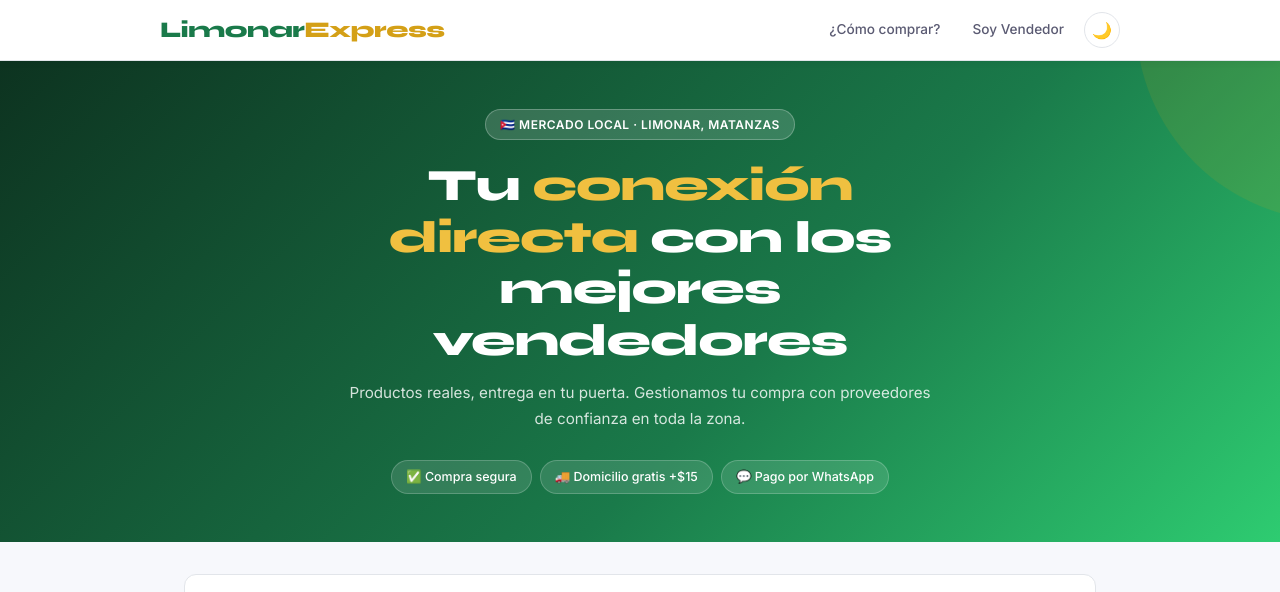
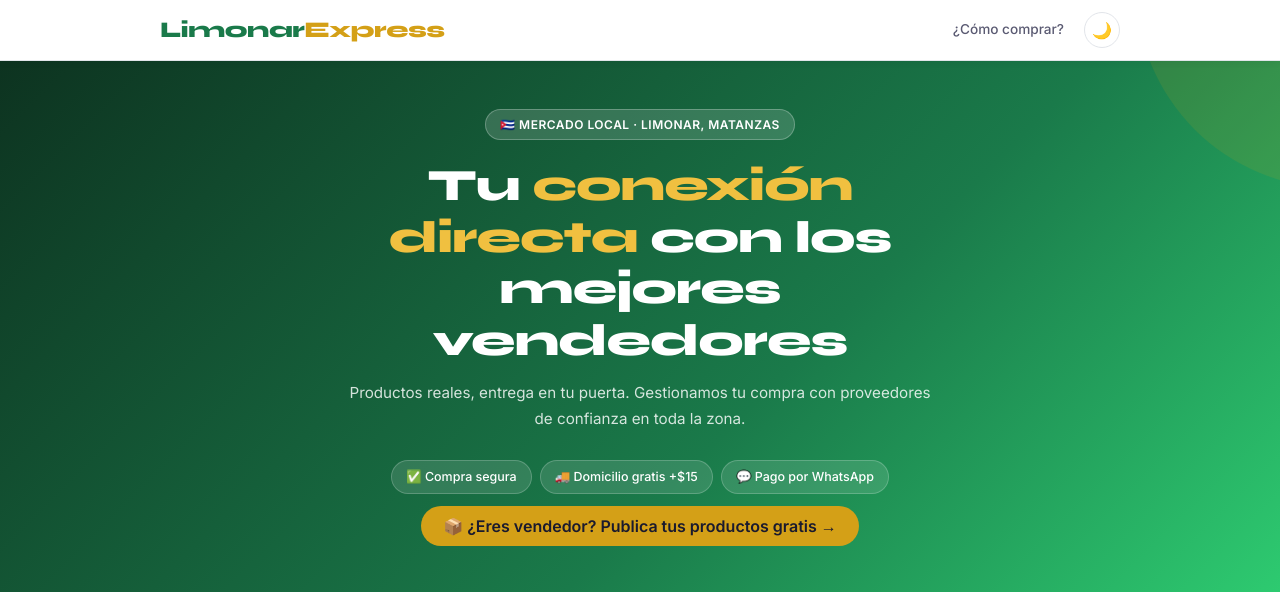
Before and after one commit to daxielm-gif/limonar-express-web, a website: page public/index.html in a window 1280 px wide. Shown: the top 592 px of the page. Drawn offline with Linux system fonts and the light colour scheme; no server answers.

Commit message:
Update index.html

```diff
--- a/public/index.html
+++ b/public/index.html
@@ -14,7 +14,6 @@
         <a href="index.html" class="logo">Limonar<span>Express</span></a>
         <nav class="header-nav">
             <a href="ayuda.html" class="nav-link">¿Cómo comprar?</a>
-            <a href="registro.html" class="nav-link">Soy Vendedor</a>
             <button class="theme-btn" onclick="toggleTheme()" id="theme-icon" title="Cambiar tema">🌙</button>
         </nav>
     </div>
@@ -32,8 +31,12 @@
             <span class="hero-pill">💬 Pago por WhatsApp</span>
         </div>
     </div>
+    <div style="text-align:center; margin: 20px 0;">
+    <a href="registro.html" style="background:var(--dorado); color:#1a1a2e; padding:10px 22px; border-radius:999px; font-weight:600; text-decoration:none;">
+        📦 ¿Eres vendedor? Publica tus productos gratis →
+    </a>
+    </div>
 </section>
-
 <!-- CONTENIDO PRINCIPAL -->
 <main class="main-container">
 
```
